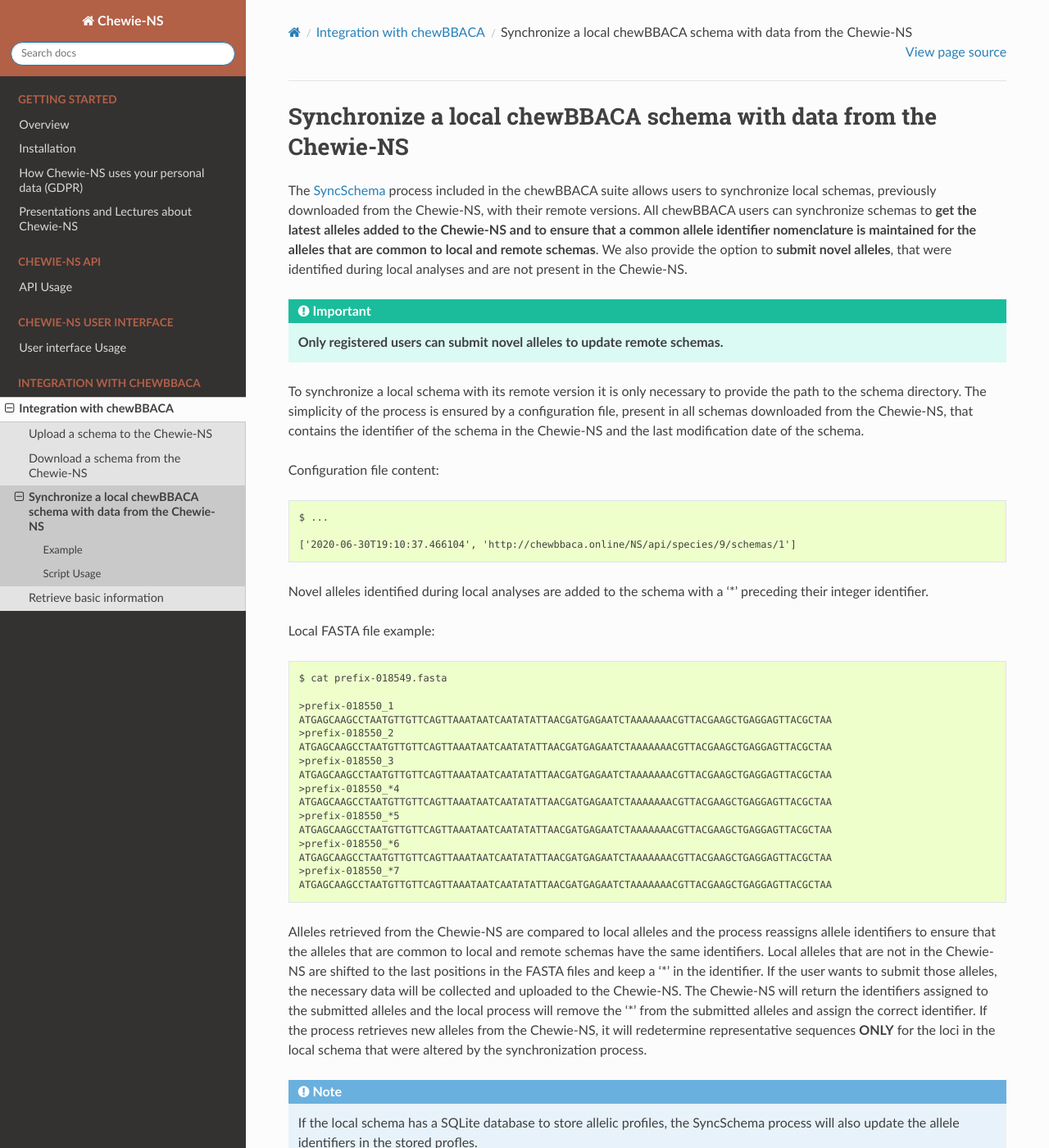
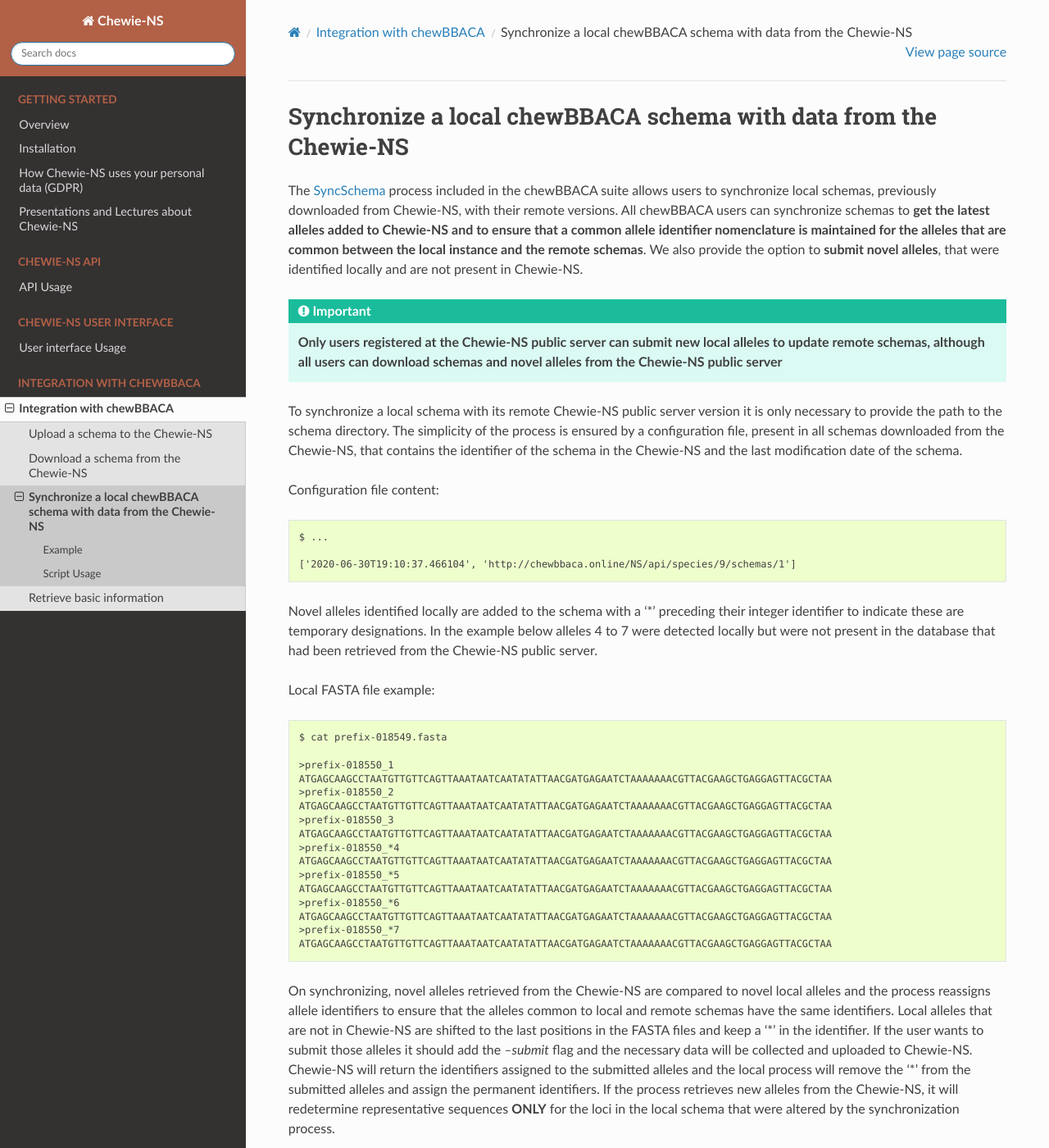
Before and after one commit to B-UMMI/Chewie-NS, a Sphinx documentation site: the page built from docs/user/synchronize_api.rst, in a window 1280 px wide and 1400 px high. Shown: the whole window at 82% size. Built offline with Sphinx 7.4.7 and the Read the Docs theme 2.0.0, drawn with Linux system fonts in a browser that asks for light colours; some of the changed text lies outside the part shown.

Commit message:
Update synchronize_api.rst
Small changes to text.

```diff
--- a/docs/user/synchronize_api.rst
+++ b/docs/user/synchronize_api.rst
@@ -3,15 +3,15 @@
 
 The `SyncSchema <https://github.com/B-UMMI/chewBBACA/blob/master/CHEWBBACA/CHEWBBACA_NS/sync_schema.py>`_
 process included in the chewBBACA suite allows users to synchronize local schemas, previously
-downloaded from the Chewie-NS, with their remote versions. All chewBBACA users can synchronize
-schemas to **get the latest alleles added to the Chewie-NS and to ensure that a common allele**
-**identifier nomenclature is maintained for the alleles that are common to local and remote**
-**schemas**. We also provide the option to **submit novel alleles**, that were identified during
-local analyses and are not present in the Chewie-NS.
+downloaded from Chewie-NS, with their remote versions. All chewBBACA users can synchronize
+schemas to **get the latest alleles added to Chewie-NS and to ensure that a common allele**
+**identifier nomenclature is maintained for the alleles that are common between the local instance and the remote**
+**schemas**. We also provide the option to **submit novel alleles**, that were identified locally
+and are not present in Chewie-NS.
 
-.. important:: **Only registered users can submit novel alleles to update remote schemas.**
+.. important:: **Only users registered at the Chewie-NS public server can submit new local alleles to update remote schemas, although all users can download schemas and novel alleles from the Chewie-NS public server**
 
-To synchronize a local schema with its remote version it is only necessary to provide the path
+To synchronize a local schema with its remote Chewie-NS public server version it is only necessary to provide the path
 to the schema directory. The simplicity of the process is ensured by a configuration file,
 present in all schemas downloaded from the Chewie-NS, that contains the identifier of the
 schema in the Chewie-NS and the last modification date of the schema.
@@ -22,8 +22,10 @@
 
     ['2020-06-30T19:10:37.466104', 'http://chewbbaca.online/NS/api/species/9/schemas/1']
 
-Novel alleles identified during local analyses are added to the schema with a '*' preceding
-their integer identifier.
+Novel alleles identified locally are added to the schema with a '*' preceding
+their integer identifier to indicate these are temporary designations. In the
+example below alleles 4 to 7 were detected locally but were not present in the
+database that had been retrieved from the Chewie-NS public server.
 
 Local FASTA file example::
 
@@ -44,13 +46,13 @@
     >prefix-018550_*7
     ATGAGCAAGCCTAATGTTGTTCAGTTAAATAATCAATATATTAACGATGAGAATCTAAAAAAACGTTACGAAGCTGAGGAGTTACGCTAA
 
-Alleles retrieved from the Chewie-NS are compared to local alleles and the process
-reassigns allele identifiers to ensure that the alleles that are common to local and remote
-schemas have the same identifiers. Local alleles that are not in the Chewie-NS are shifted
+On synchronizing, novel alleles retrieved from the Chewie-NS are compared to novel local alleles and the process
+reassigns allele identifiers to ensure that the alleles common to local and remote
+schemas have the same identifiers. Local alleles that are not in Chewie-NS are shifted
 to the last positions in the FASTA files and keep a '*' in the identifier. If the user wants
-to submit those alleles, the necessary data will be collected and uploaded to the Chewie-NS.
-The Chewie-NS will return the identifiers assigned to the submitted alleles and the local
-process will remove the '*' from the submitted alleles and assign the correct identifier.
+to submit those alleles it should add the `--submit` flag and the necessary data will be collected and uploaded to Chewie-NS.
+Chewie-NS will return the identifiers assigned to the submitted alleles and the local
+process will remove the '*' from the submitted alleles and assign the permanent identifiers.
 If the process retrieves new alleles from the Chewie-NS, it will redetermine representative
 sequences **ONLY** for the loci in the local schema that were altered by the synchronization
 process.
@@ -59,16 +61,16 @@
           process will also update the allele identifiers in the stored profles.
 
 .. important:: It is strongly advised that users adjust the value of the ``--cpu`` argument
-               in order to speed up the determination of representative sequences.
+               in order to accelerate the determination of representative sequences.
 
 Example
 :::::::
 
-If we want to synchronize a local schema we only need to provide the path to the directory that contains it::
+If we want to synchronize a local schema we only need to provide the path to the directory that contains the schema::
 
     $ chewBBACA.py SyncSchema -i path/to/schema
 
-The ``--submit`` argument allows users to submit novel alleles in their local schemas::
+The ``--submit`` argument allows users to submit novel alleles in their local schema to the Chewie-NS public server::
 
     $ chewBBACA.py SyncSchema -i path/to/schema --submit
 
```
